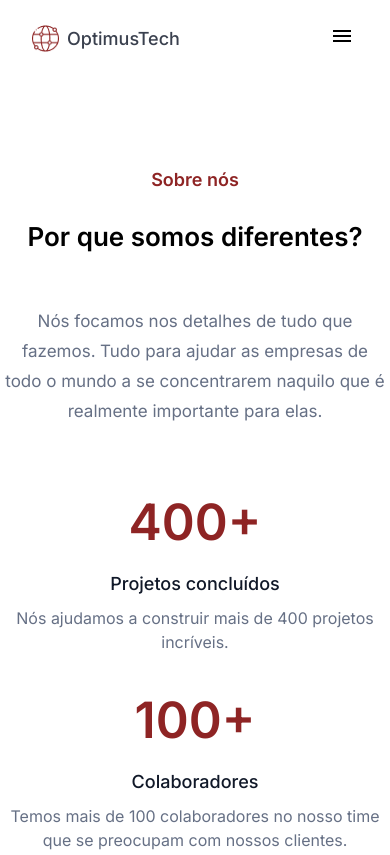
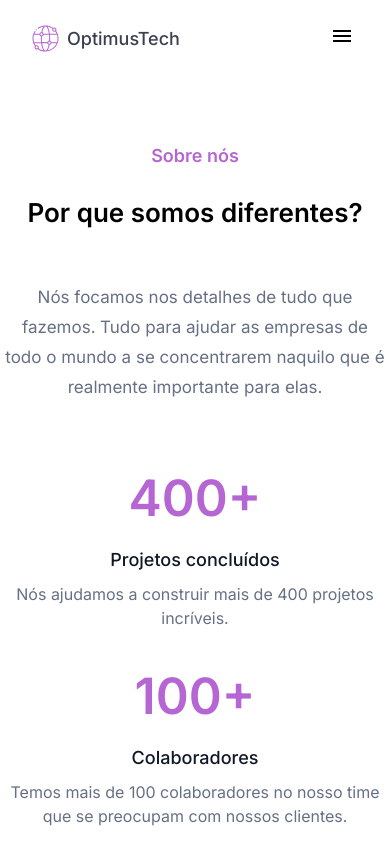
Before and after one commit to Gustavo12890/OptimusTech, a plain HTML site: page index.html in a window 390 px wide. Shown: the top 855 px of the page. Drawn offline with nearby package versions, Linux system fonts and the light colour scheme.

Commit message:
Detalhes
Adicionando pequenos detalhes.

```diff
--- a/css/navbar.css
+++ b/css/navbar.css
@@ -4,11 +4,18 @@
     --cor1: #3a404e;
     --cor2: #667085;
     --cor3: #ffffff;
-    --cor4: #8e2424;
+    --cor4: #b666d2;
+}
+
+header {
+    height: 84px;
 }
 
 .navbar {
     padding: 24px 32px;
+    position: fixed;
+    width: 100%;
+    background-color: var(--cor3);
 }
 
 .nav-logo {
@@ -61,7 +68,7 @@
 }
 
 .nav-links a:hover {
-    color: #8e2424;
+    color: var(--cor4);
 }
 
 .espaço {
@@ -87,7 +94,7 @@
 }
 
 .btn-entrar:hover {
-    color: #8e2424;
+    color: var(--cor4);
 }
 
 .btn-cadastrar {
--- a/css/style.css
+++ b/css/style.css
@@ -4,11 +4,11 @@
     --cor1: #3a404e;
     --cor2: #667085;
     --cor3: #ffffff;
-    --cor4: #8e2424;
+    --cor4: #b666d2;
     --cor5: #101828;
     --cor6: rgba(142, 36, 36, 0.051);
     --cor7: #eaecf0;
-    --cor8: rgba(195, 25, 25, 0.031);
+    --cor8: rgba(182, 102, 210, 0.031);
     --cor9: #f9fafb;
     --cor10: #d0d5dd;
     --cor11: rgba(152, 162, 179, 1);
@@ -279,9 +279,7 @@ body {
     color: var(--cor11);
 }
 
-@media screen and (min-width: 1200px) {
-
-    /*ACIMA DE DESKTOP*/
+@media screen and (min-width: 1200px) { /*ACIMA DE DESKTOP*/
     .section-sobre {
         text-align: center;
         padding: 96px 0px;
@@ -386,9 +384,7 @@ body {
     }
 }
 
-@media screen and (min-width: 992px) and (max-width: 1200px) {
-
-    /*DESKTOP*/
+@media screen and (min-width: 992px) and (max-width: 1200px) { /*DESKTOP*/
     .section-sobre {
         text-align: center;
         padding: 96px 0px;
@@ -412,8 +408,7 @@ body {
         flex-direction: row;
         justify-content: center;
         text-align: left;
-        gap: 40px;
-        padding: 0px 100px 96px 120px;
+        padding: 0px 100px 96px 100px;
         width: 100%;
     }
 
--- a/index.html
+++ b/index.html
@@ -3,7 +3,7 @@
 <head>
     <meta charset="UTF-8">
     <meta name="viewport" content="width=device-width, initial-scale=1.0">
-    <link rel="shortcut icon" href="img/logo.png" type="image/x-icon">
+    <link rel="shortcut icon" href="img/logo.svg" type="image/x-icon">
     <link rel="stylesheet" href="css/style.css">
     <link rel="stylesheet" href="css/navbar.css">
     <link href="https://fonts.googleapis.com/css2?family=Inter:wght@100..900&display=swap" rel="stylesheet">
@@ -16,7 +16,7 @@
         <nav class="navbar">
             <div class="nav-top">
                 <div class="nav-logo">
-                    <img class="logo" src="img/logo.png" alt="Logo">
+                    <img class="logo" src="img/logo.svg" alt="Logo">
                     <p class="logotipo">OptimusTech</p>
                 </div>
                 <span id="icon-menu" class="material-symbols-outlined burguer">menu</span>
```
Also changed, not shown: img/logo.png (deleted), img/logo.svg (added).
